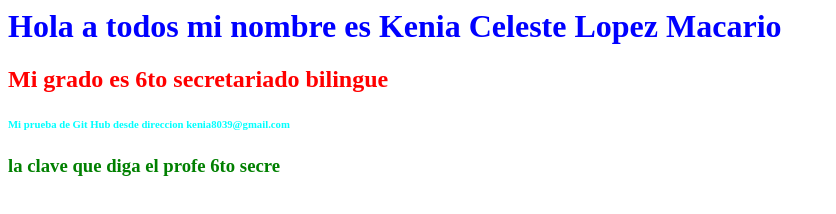
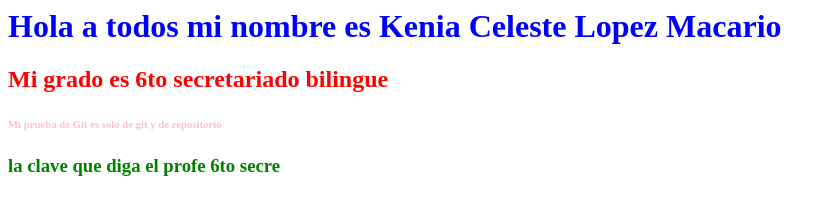
Before and after one commit to kenia37/examen, a plain HTML site: page proyecto/index.html in a window 1280 px wide. Shown: the whole page, without its empty margins (0-836 px from the left). Drawn offline with Linux system fonts and the light colour scheme.

Commit message:
modificacion a los archivos html y css

```diff
--- a/proyecto/css/style.css
+++ b/proyecto/css/style.css
@@ -11,5 +11,5 @@ h3{
 	color:green;
 }
 h6{
-	color:cyan;
+	color:pink;
 }
--- a/proyecto/index.html
+++ b/proyecto/index.html
@@ -6,7 +6,7 @@
 <body>
 <h1>Hola a todos mi nombre es Kenia Celeste Lopez Macario </h1>
 <h2>Mi grado es 6to secretariado bilingue<h2>
-<h6>Mi prueba de Git Hub desde direccion kenia8039@gmail.com <h6>
+<h6>Mi prueba de Git es solo de git y de repositorio <h6>
 <h3> la clave que diga el profe 6to secre <h3>
 </body>
 </html>
```
